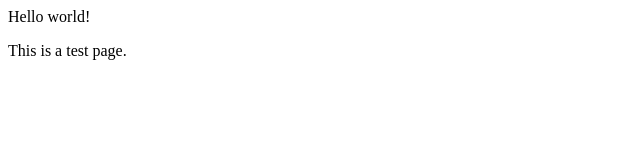
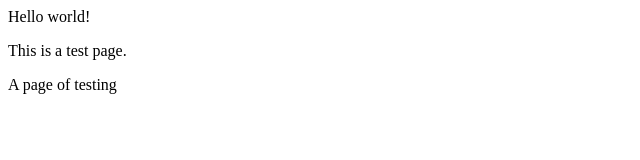
Before and after one commit to zluedtke/InventoryApp, a plain HTML site: page index.html in a window 1280 px wide. Shown: the whole page, without its empty margins (0-640 px from the left). Drawn offline with Linux system fonts and the light colour scheme.

Commit message:
Update index.html

```diff
--- a/index.html
+++ b/index.html
@@ -8,6 +8,7 @@
     <header></header>
     <main>Hello world!</main>
     <p>This is a test page.</p>
+    <p>A page of testing</p>
     <footer></footer>
   </body>
 </html>
```
